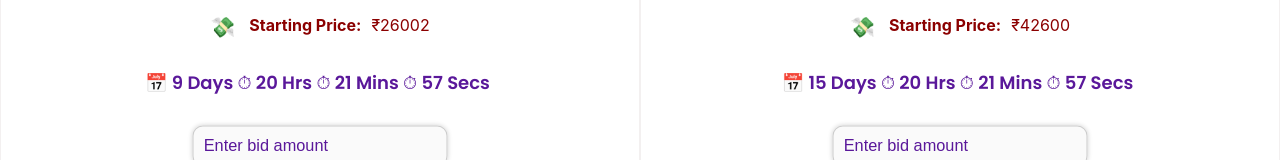
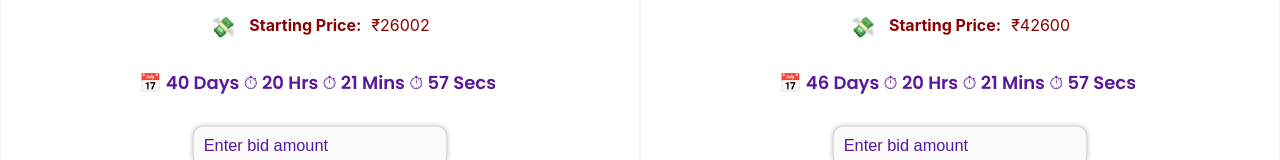
Before and after one commit to asin977/Auction-Bidding-System, a React (Create React App) app: page / in a window 1280 px wide. Shown: the part 514-674 px from the top of the page. Built offline with nearby package versions, Linux system fonts and the light colour scheme; sample sign-in values are in the browser's storage.

Commit message:
refractored the code

```diff
--- a/src/components/Modal/homePage.tsx
+++ b/src/components/Modal/homePage.tsx
@@ -2,7 +2,7 @@ import React from 'react';
 import './styles.css';
 
 export type ModalProps = {
-  message: string;
+  message: string | React.ReactNode;
   onClose: () => void;
   onConfirm?: () => void;
 };
@@ -11,7 +11,9 @@ const Modal: React.FC<ModalProps> = ({ message, onClose, onConfirm }) => {
   return (
     <div className="modal-overlay">
       <div className="modal-box">
-        <p className="modal-message">{message}</p>
+        <div className="modal-message">
+          {typeof message === 'string' ? <p>{message}</p> : message}
+        </div>
         <div className="modal-actions">
           {onConfirm && (
             <button className="modal-btn confirm" onClick={onConfirm}>
--- a/src/components/Modal/styles.css
+++ b/src/components/Modal/styles.css
@@ -2,52 +2,59 @@
   position: fixed;
   top: 0;
   left: 0;
-  width: 100%;
-  height: 100%;
-  background: rgba(0, 0, 0, 0.5);
+  width: 100vw;
+  height: 100vh;
+  background: rgba(0, 0, 0, 0.6);
   display: flex;
+  align-items: center;
   justify-content: center;
-  align-items: center;
-  z-index: 999;
+  z-index: 1000;
 }
 
 .modal-box {
   background: #fff;
-  padding: 20px 30px;
-  border-radius: 8px;
-  text-align: center;
-  color:black;
-  box-shadow: 0 8px 16px rgba(0, 0, 0, 0.2);
+  padding: 2rem;
+  border-radius: 12px;
+  max-width: 450px;
+  width: 90%;
+  box-shadow: 0 8px 20px rgba(0, 0, 0, 0.3);
 }
 
 .modal-message {
-  font-size: 16px;
-  margin-bottom: 16px;
+  font-size: 1rem;
+  color: #333;
+  margin-bottom: 1.5rem;
 }
 
 .modal-actions {
   display: flex;
-  justify-content: center;
-  gap: 10px;
+  justify-content: flex-end;
+  gap: 1rem;
 }
 
 .modal-btn {
-  padding: 8px 14px;
+  padding: 0.5rem 1.2rem;
+  font-size: 1rem;
   border: none;
-  border-radius: 4px;
+  border-radius: 8px;
   cursor: pointer;
-  font-weight: bold;
-  background-color: #42023a;
-  color: white;
-  transition: background-color 0.3s ease, color 0.3s ease;
+  transition: background 0.2s ease;
 }
 
 .modal-btn.confirm {
-  background-color: #42023a;
+  background-color: #4caf50;
   color: white;
 }
 
+.modal-btn.confirm:hover {
+  background-color: #43a047;
+}
+
 .modal-btn.cancel {
-  background-color: #f5f5f5;
-  color: #333;
+  background-color: #f44336;
+  color: white;
 }
+
+.modal-btn.cancel:hover {
+  background-color: #d32f2f;
+}
--- a/src/data/products.json
+++ b/src/data/products.json
@@ -5,7 +5,7 @@
     "imageUrl": "https://demo.auctify.com/uploads/1740674710_chair3.webp",
     "name": "Used Chair",
     "imageDetails": "Used Ergonomic Office Chair Purchased in 2024",
-    "time": "2025-07-04T23:59:59"
+    "time": "2025-08-04T23:59:59"
   },
   {
     "id": "product2",
@@ -13,7 +13,7 @@
     "imageUrl": "https://demo.auctify.com/uploads/1740681611_coffeemachine1.webp",
     "name": "Coffee Machine",
     "imageDetails": "Pre-Owned Italian-Style Office Coffee Machine Purchased in 2022",
-    "time": "2025-07-10T23:59:59"
+    "time": "2025-08-10T23:59:59"
   },
   {
     "id": "product3",
@@ -21,7 +21,7 @@
     "imageUrl": "https://demo.auctify.com/uploads/1740674804_chair4.webp",
     "name": "Used Chair",
     "imageDetails": "Used Ergonomic Office Chair Purchased in 2022",
-    "time": "2025-08-29T23:59:59"
+    "time": "2025-10-29T23:59:59"
   },
   {
     "id": "product4",
@@ -29,7 +29,7 @@
     "imageUrl": "https://demo.auctify.com/uploads/1740681376_refrigerator2_1.webp",
     "name": "Used Refrigerator",
     "imageDetails": "Pre-Owned Large Refrigerator Stainless Steel Finish (Purchased in 2022)",
-    "time": "2025-07-15T23:59:59"
+    "time": "2025-10-15T23:59:59"
   },
   {
     "id": "product5",
@@ -37,7 +37,7 @@
     "imageUrl": "https://demo.auctify.com/uploads/1740682142_copymachine2.webp",
     "name": "Pre-Owned Copy Machine White",
     "imageDetails": "Pre-Owned Professional Copy Machine White, Purchased in 2022",
-    "time": "2025-07-07T23:59:59"
+    "time": "2025-09-07T23:59:59"
   },
   {
     "id": "product6",
@@ -46,7 +46,7 @@
     "imageUrl": "https://demo.auctify.com/uploads/1740681015_refrigerator.webp",
     "name": "Pre-Owned Refrigerator",
     "imageDetails": "Pre-Owned Refrigerator(Purchased in 2022)",
-    "time": "2025-07-12T23:59:59"
+    "time": "2025-09-12T23:59:59"
   },
   {
     "id": "product7",
@@ -54,7 +54,7 @@
     "imageUrl": "https://demo.auctify.com/uploads/1740682873_coffeemachine3.webp",
     "name": "Pre-Owned Coffee Machine Black",
     "imageDetails": "Pre-Owned Professional Coffee Machine Metallic Black (Purchased in 2022)",
-    "time": "2025-07-15T23:59:59"
+    "time": "2025-09-15T23:59:59"
   },
   {
     "id": "product8",
@@ -62,7 +62,7 @@
     "imageUrl": "https://demo.auctify.com/uploads/1740674470_chair2.webp",
     "name": "Used Chair",
     "imageDetails": "Used Ergonomic Office Chair Purchased in 2021",
-    "time": "2025-07-14T23:59:59"
+    "time": "2025-09-14T23:59:59"
   },
   {
     "id": "product9",
@@ -70,7 +70,7 @@
     "imageUrl": "https://demo.auctify.com/uploads/1742828740_84_original.webp",
     "name": "Used Bag",
     "imageDetails": "Michael Kors Crossbody Bag",
-    "time": "2025-07-08T23:59:59"
+    "time": "2025-09-08T23:59:59"
   },
   {
     "id": "product10",
@@ -78,7 +78,7 @@
     "imageUrl": "https://demo.auctify.com/uploads/1740683543_forklift.webp",
     "name": "Forklift",
     "imageDetails": "Pre-Owned Industrial Forklift Purchased in 2022",
-    "time": "2025-07-07T23:59:59"
+    "time": "2025-09-07T23:59:59"
   },
   {
     "id": "product11",
@@ -86,7 +86,7 @@
     "imageUrl": "https://demo.auctify.com/uploads/1740674009_chair.webp",
     "name": "Office Chair",
     "imageDetails": "Used Ergonomic Office Chair Purchased in 2021",
-    "time": "2025-07-09T23:59:59"
+    "time": "2025-09-09T23:59:59"
   },
   {
     "id": "product12",
@@ -94,7 +94,7 @@
     "imageUrl": "https://m.media-amazon.com/images/I/711xFPwLPIL._AC_UY218_.jpg",
     "name": "Coffee Machine",
     "imageDetails": "Used Ergonomic coffee machine Purchased in 2021",
-    "time": "2025-07-10T23:59:59"
+    "time": "2025-10-10T23:59:59"
   },
   {
     "id": "product13",
@@ -102,7 +102,7 @@
     "imageUrl": "https://m.media-amazon.com/images/I/71Av9VdT7VL._AC_UL320_.jpg",
     "name": "Voilin",
     "imageDetails": "Soothing musical instrument",
-    "time": "2025-07-05T23:59:59"
+    "time": "2025-10-05T23:59:59"
   },
   {
     "id": "product14",
@@ -110,6 +110,6 @@
     "imageUrl": "https://demo.auctify.com/uploads/1745146694_1.webp",
     "name": "Horse",
     "imageDetails": "Meet Apollo VHX",
-    "time": "2025-07-10T23:59:59"
+    "time": "2025-10-10T23:59:59"
   }
 ]
--- a/src/pages/Home.tsx
+++ b/src/pages/Home.tsx
@@ -1,5 +1,5 @@
 import React, { useEffect, useReducer, useState } from 'react';
-import { Navigate, useNavigate } from 'react-router-dom';
+import { useNavigate } from 'react-router-dom';
 
 import Button from '../components/Button';
 import CountdownTimer from '../components/CountDownTimer';
```
